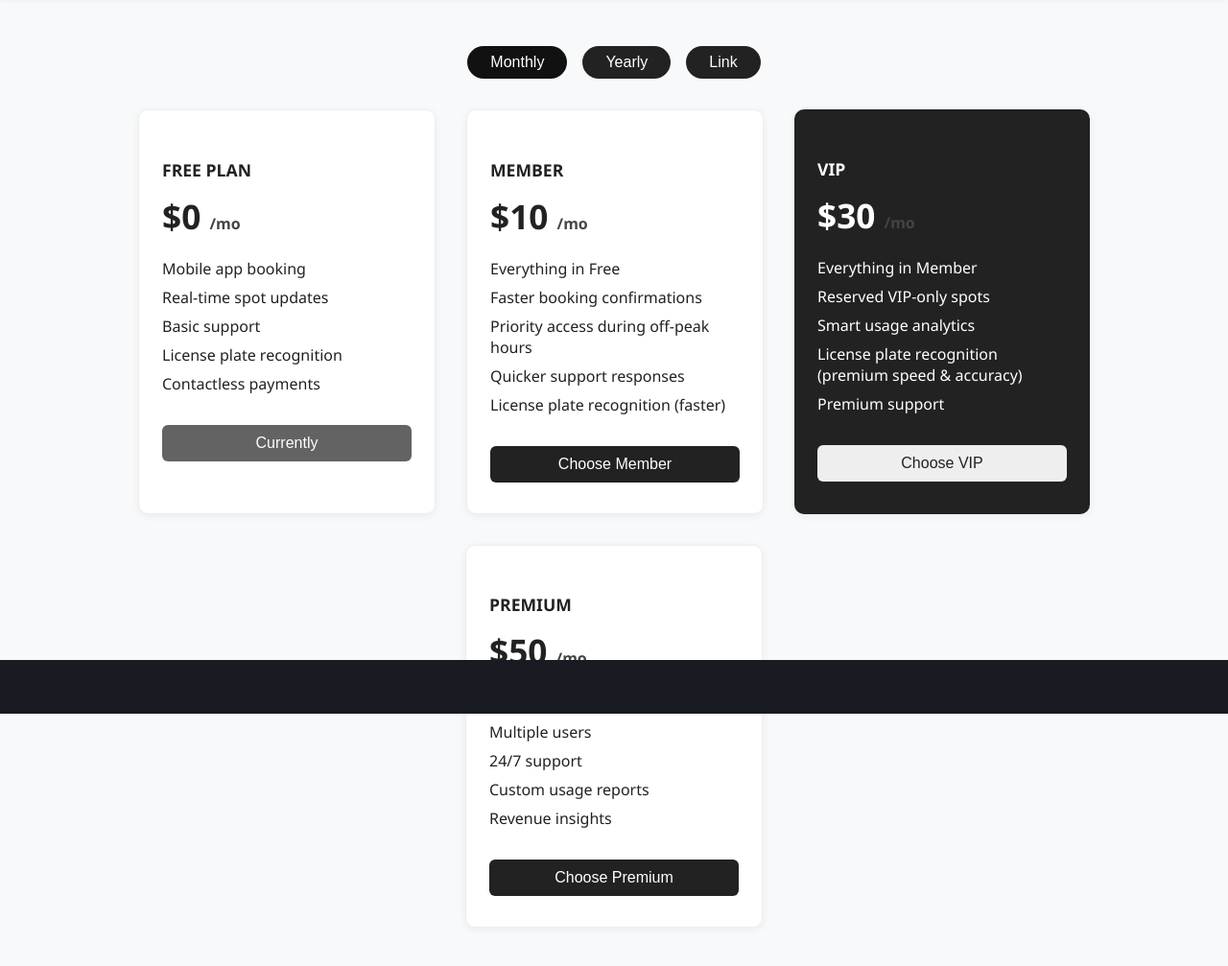
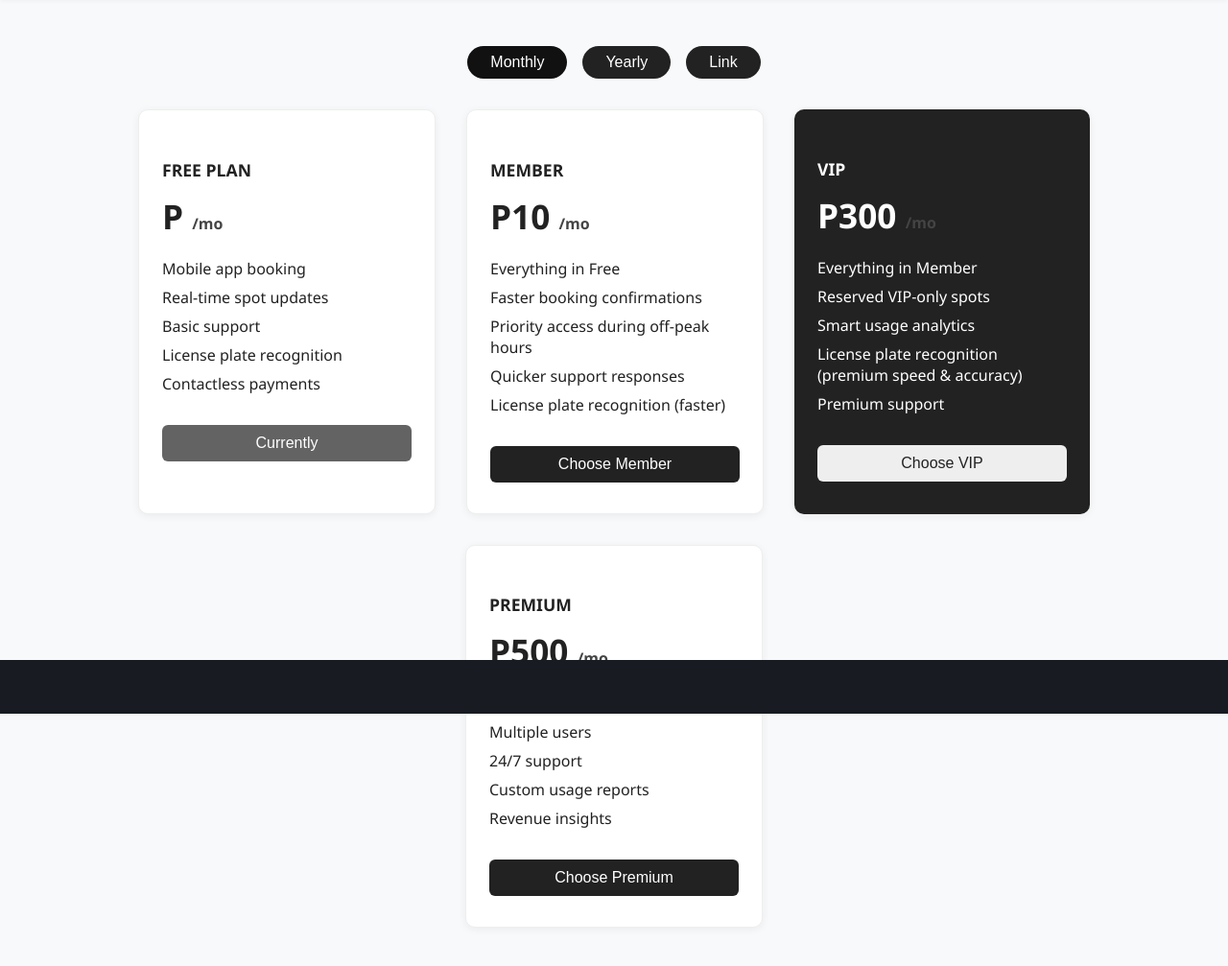
Before and after one commit to JETHILARIO200/2025BSIT2DGROUP10, a PHP site: page /php/pricing.php in a window 1280 px wide. Shown: the part 56-1063 px from the top of the page at 96% size. Run offline with PHP 8.4, Linux system fonts and the light colour scheme.

Commit message:
Update pricing.php

```diff
--- a/Parkwhiz2/php/pricing.php
+++ b/Parkwhiz2/php/pricing.php
@@ -1,3 +1,4 @@
+
 <?php
 // pricing.php - Parkwhiz Pricing Page
 ?>
@@ -78,7 +79,7 @@
         <div class="pricing-cards">
             <div class="pricing-card">
                 <h3>FREE PLAN</h3>
-                <div class="price">$0 <span class="per">/mo</span></div>
+                <div class="price">P <span class="per">/mo</span></div>
                 <ul>
                     <main class="main-content">
                     <li>Mobile app booking</li>
@@ -91,7 +92,7 @@
             </div>
             <div class="pricing-card">
                 <h3>MEMBER</h3>
-                <div class="price">$10 <span class="per">/mo</span></div>
+                <div class="price">P10 <span class="per">/mo</span></div>
                 <ul>
                     <li>Everything in Free</li>
                     <li>Faster booking confirmations</li>
@@ -103,7 +104,7 @@
             </div>
             <div class="pricing-card vip">
                 <h3>VIP</h3>
-                <div class="price">$30 <span class="per">/mo</span></div>
+                <div class="price">P300 <span class="per">/mo</span></div>
                 <ul>
                     <li>Everything in Member</li>
                     <li>Reserved VIP-only spots</li>
@@ -115,7 +116,7 @@
             </div>
             <div class="pricing-card">
                 <h3>PREMIUM</h3>
-                <div class="price">$50 <span class="per">/mo</span></div>
+                <div class="price">P500 <span class="per">/mo</span></div>
                 <ul>
                     <li>Everything in VIP</li>
                     <li>Multiple users</li>
```
